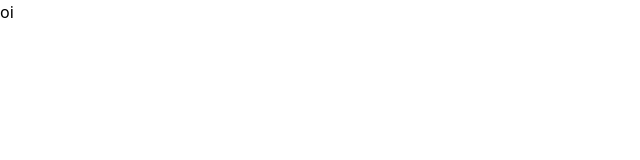
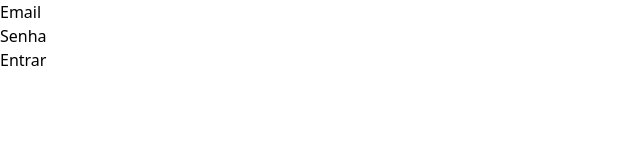
Before and after one commit to crishard/E-Learning, a React (Vite) app: page / in a window 1280 px wide. Shown: the top 160 px of the page, without its empty margins (0-640 px from the left). Built offline with nearby package versions, Linux system fonts and the light colour scheme.

Commit message:
feature: criando formulário de login

```diff
--- a/src/App.tsx
+++ b/src/App.tsx
@@ -1,9 +1,9 @@
+import { Login } from "./components/auth/LoginForm";
+
 function App() {
 
   return (
-    <h1>
-      oi
-    </h1>
+    <Login />
   )
 }
 
--- /dev/null
+++ b/src/components/auth/LoginForm.tsx
@@ -0,0 +1,51 @@
+import { useState } from "react";
+
+export const Login = () => {
+    const [email, setEmail] = useState('');
+    const [password, setPassword] = useState('');
+    const [error, setError] = useState('');
+
+    const handleSubmit = async (e: React.FormEvent) => {
+        e.preventDefault();
+        try {
+            console.log("oi")
+        } catch (err) {
+            setError('Falha no login. Verifique suas credenciais.');
+        }
+    };
+
+    return (
+        <form onSubmit={handleSubmit} className="space-y-4">
+            <div>
+                <label htmlFor="email" className="block text-sm font-medium text-gray-700">
+                    Email
+                </label>
+                <input
+                    type="email"
+                    id="email"
+                    value={email}
+                    onChange={(e) => setEmail(e.target.value)}
+                    className="mt-1 block w-full rounded-md border-gray-300 shadow-sm focus:border-blue-500 focus:ring-blue-500"
+                    required
+                />
+            </div>
+            <div>
+                <label htmlFor="password" className="block text-sm font-medium text-gray-700">
+                    Senha
+                </label>
+                <input
+                    type="password"
+                    id="password"
+                    value={password}
+                    onChange={(e) => setPassword(e.target.value)}
+                    className="mt-1 block w-full rounded-md border-gray-300 shadow-sm focus:border-blue-500 focus:ring-blue-500"
+                    required
+                />
+            </div>
+            {error && <p className="text-red-500 text-sm">{error}</p>}
+            <button type="submit" className="w-full">
+                Entrar
+            </button>
+        </form>
+    )
+}
```
